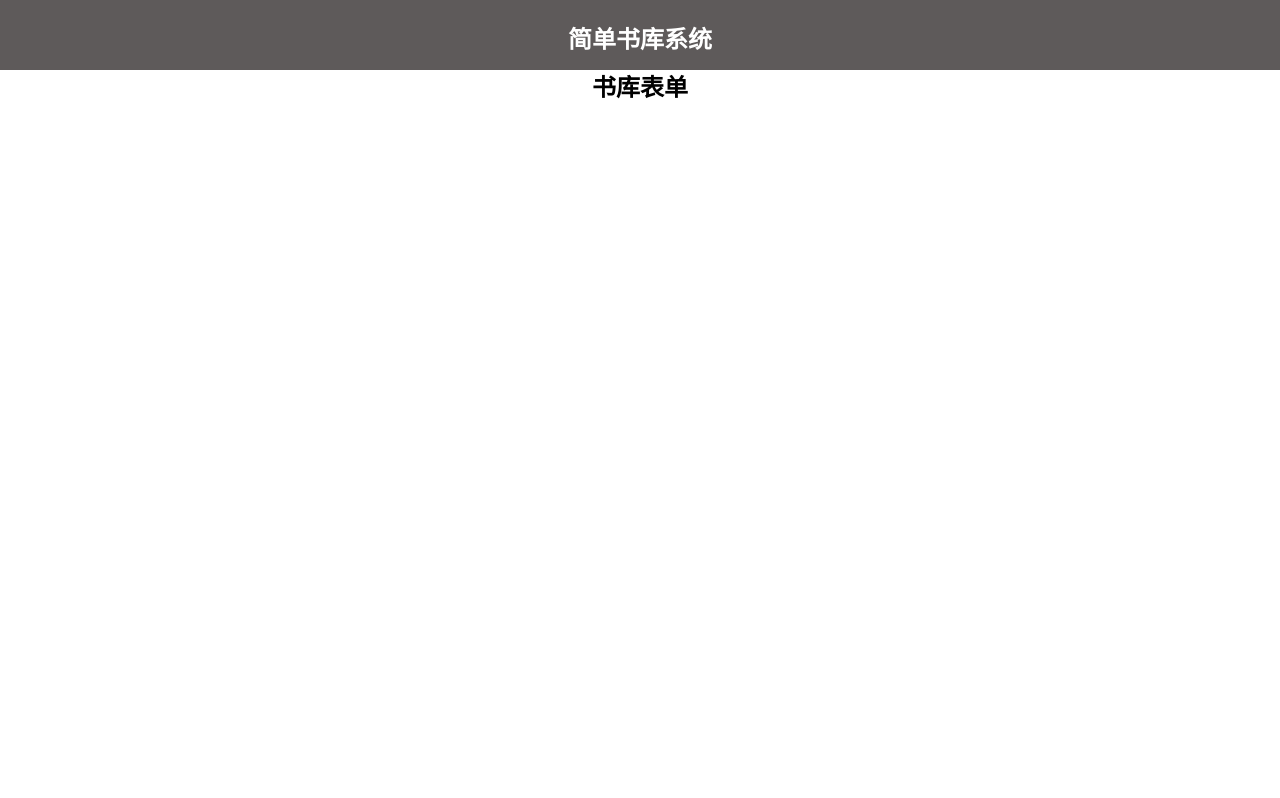
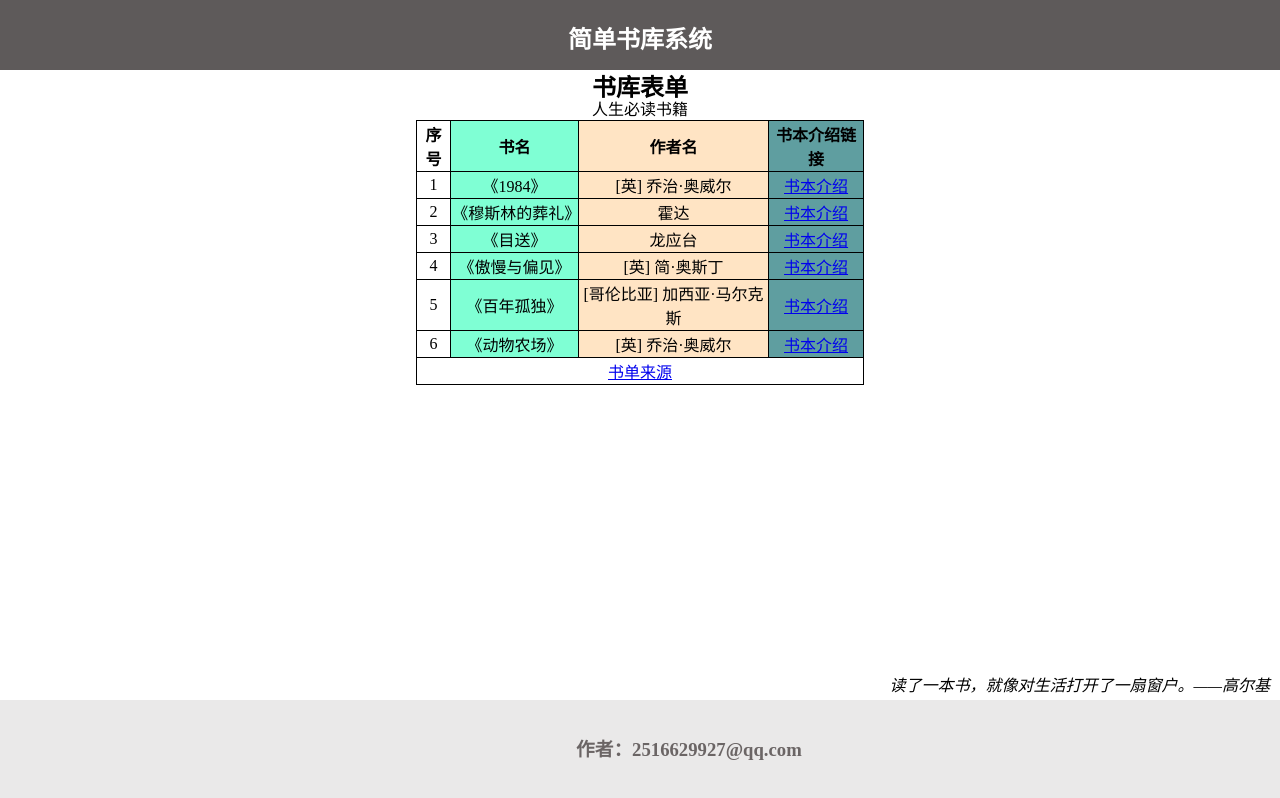
Before and after one commit to zengpang/THE-ROAD-FOR-WEB, a plain HTML site: page 前端练习(Html)-简单书库系统/index.html in a window 1280 px wide. Drawn offline with Linux system fonts and the light colour scheme.

Commit message:
增加书单

```diff
--- a/前端练习(Html)-简单书库系统/CSS/stackRoom.css
+++ b/前端练习(Html)-简单书库系统/CSS/stackRoom.css
@@ -8,16 +8,71 @@
 }
 nav h1{
     color: white;
-    position: relative;
-
 }
 header{
+
     position: absolute;
     top: 6%;
     width: 100%;
+    height: 6%;
     text-align: center;
 }
 body{
     display: flex;
     margin: 0px;
 }
+main{
+    display: flex;
+    justify-content: center;
+    position: absolute;
+    top: 12%;
+    width: 100%;
+    height: 75%;
+}
+main footer{
+    position: absolute;
+    bottom: 0%;
+    right: 0%;
+
+}
+main footer blockquote{
+    margin-right: 10px;
+    margin-bottom: 0px;
+}
+main table{
+
+    width: 35%;
+    height: 200px;
+    text-align: center;
+    border-collapse: collapse;
+}
+main table  th,td{
+    border: 1px solid black;
+
+}
+.bookIndex{
+  background-color: rgb(255, 255, 255);
+}
+.bookName{
+ background-color: aquamarine;
+}
+.authorName{
+ background-color: bisque;
+}
+.bookLink{
+ background-color: cadetblue;
+}
+.indexFooter{
+    width: 100%;
+    height: 100px;
+    background-color:rgb(234, 233, 233);
+    display: flex;
+    position: absolute;
+    bottom: 0%;
+}
+.indexFooter h3{
+    color:rgb(107, 101, 101);
+    position: absolute;
+    top: 15%;
+    left: 45%;
+}
--- a/前端练习(Html)-简单书库系统/index.html
+++ b/前端练习(Html)-简单书库系统/index.html
@@ -17,10 +17,72 @@
         <h2>书库表单</h2>
     </header>
     <main>
-       <footer></footer>
+        <table>
+            <caption>人生必读书籍</caption>
+            <colgroup>
+                <col span="1" class="bookIndex">
+                <col span="1" class="bookName">
+                <col span="1" class="authorName">
+                <col span="1" class="bookLink">
+             </colgroup>
+            <thead>
+               <th>序号</th>
+               <th>书名</th>
+               <th>作者名</th>
+               <th>书本介绍链接</th>
+            </thead>
+            <tbody>
+                <tr>
+                    <td>1</td>
+                    <td>《1984》</td>
+                    <td>[英] 乔治·奥威尔</td>
+                    <td><a href="https://book.douban.com/subject/4820710/" target="_blank">书本介绍</a></td>
+                </tr>
+                <tr>
+                    <td>2</td>
+                    <td>《穆斯林的葬礼》</td>
+                    <td>霍达</td>
+                    <td><a href="https://book.douban.com/subject/1082334/" target="_blank">书本介绍</a></td>
+                </tr>
+                <tr>
+                    <td>3</td>
+                    <td>《目送》</td>
+                    <td>龙应台</td>
+                    <td><a href="https://book.douban.com/subject/3995526/" target="_blank">书本介绍</a></td>
+                </tr>
+                <tr>
+                    <td>4</td>
+                    <td>《傲慢与偏见》</td>
+                    <td>[英] 简·奥斯丁</td>
+                    <td><a href="https://book.douban.com/subject/1083428/" target="_blank">书本介绍</a></td>
+                </tr>
+                <tr>
+                    <td>5</td>
+                    <td>《百年孤独》</td>
+                    <td>[哥伦比亚] 加西亚·马尔克斯</td>
+                    <td><a href="https://book.douban.com/subject/6082808/" target="_blank">书本介绍</a></td>
+                </tr>
+                <tr>
+                    <td>6</td>
+                    <td>《动物农场》</td>
+                    <td>[英] 乔治·奥威尔</td>
+                    <td><a href="https://book.douban.com/subject/2035179/" target="_blank">书本介绍</a></td>
+                </tr>
+            </tbody>
+            <footer>
+                <tr>
+                    <td colspan="4"><a href="https://zhuanlan.zhihu.com/p/61594417" target="_blank" title="来源于知乎">书单来源</a></td>
+
+                </tr>
+            </footer>
+
+        </table>
+        <footer>
+             <blockquote><em>读了一本书，就像对生活打开了一扇窗户。——高尔基</em></blockquote>
+        </footer>
     </main>
-    <footer>
-       <h3></h3>
+    <footer class="indexFooter">
+       <h3>作者：2516629927@qq.com</h3>
     </footer>
 </body>
 
```
